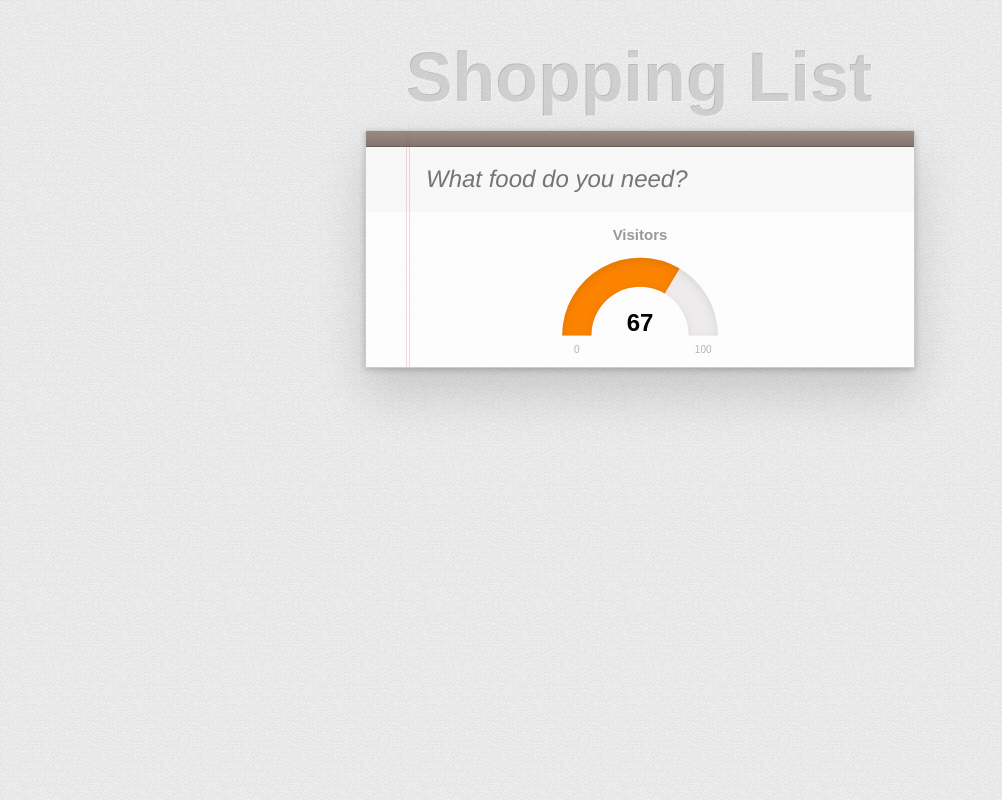
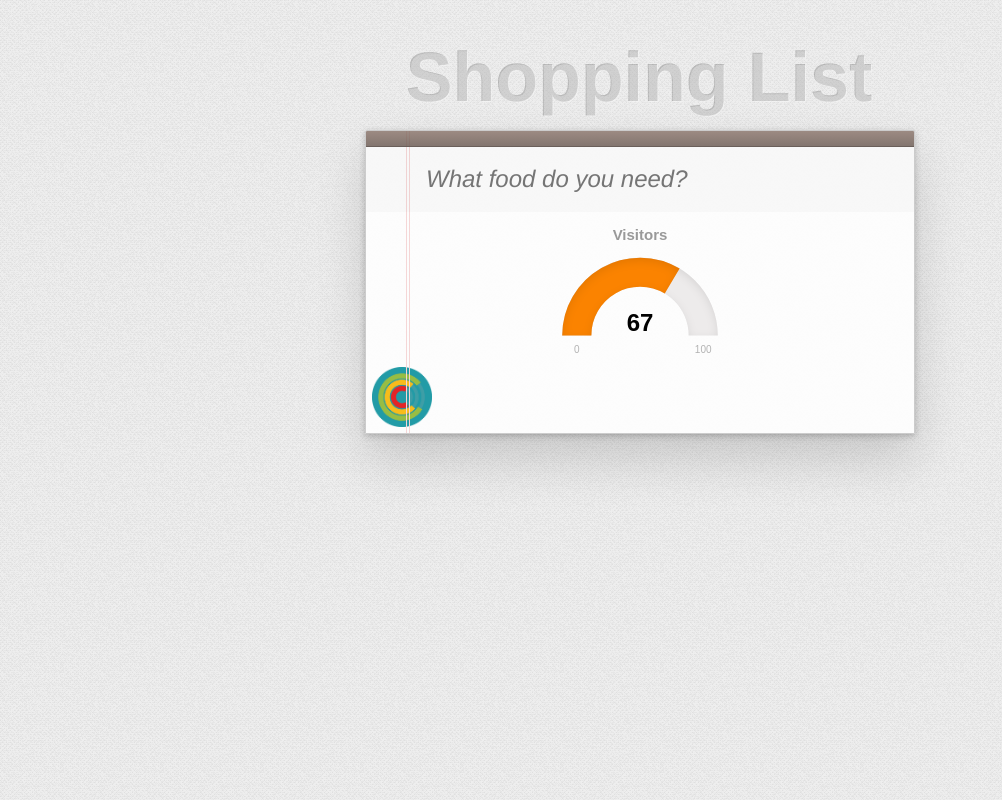
Before and after one commit to branchfood/ccc_app, a website: page index.html in a window 1280 px wide. Shown: the whole page, without its empty margins (0-1002 px from the left). Drawn offline with Linux system fonts and the light colour scheme; no server answers.

Commit message:
added logo to bottom of page

```diff
--- a/css/app.css
+++ b/css/app.css
@@ -2,3 +2,8 @@
 #footer {
 	display: none;
 }
+
+#logo {
+  width: 60px;
+  padding-left: 6px;
+}
--- a/index.html
+++ b/index.html
@@ -19,6 +19,8 @@
 			</section>
 
 			<div id="gauge" class="200x160px"></div>
+
+			<img id ="logo" src="images/logo.png">
 
 			<footer id="footer"></footer>
 		</section>
```
